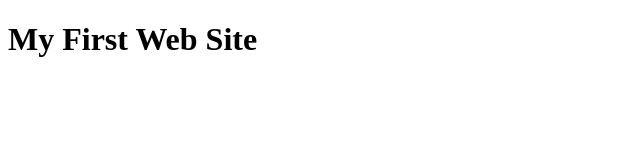
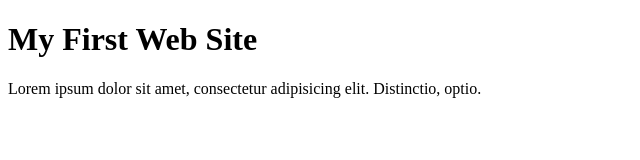
Before and after one commit to ABilokin/Portfolio, a plain HTML site: page index.html in a window 1280 px wide. Shown: the whole page, without its empty margins (0-640 px from the left). Drawn offline with Linux system fonts and the light colour scheme.

Commit message:
change text

```diff
--- a/index.html
+++ b/index.html
@@ -8,8 +8,7 @@
     <title>Portfolio Andrew</title>
 </head>
 <body>
-
 <h1>My First Web Site</h1>
-
+<p>Lorem ipsum dolor sit amet, consectetur adipisicing elit. Distinctio, optio. </p>
 </body>
 </html>
```
